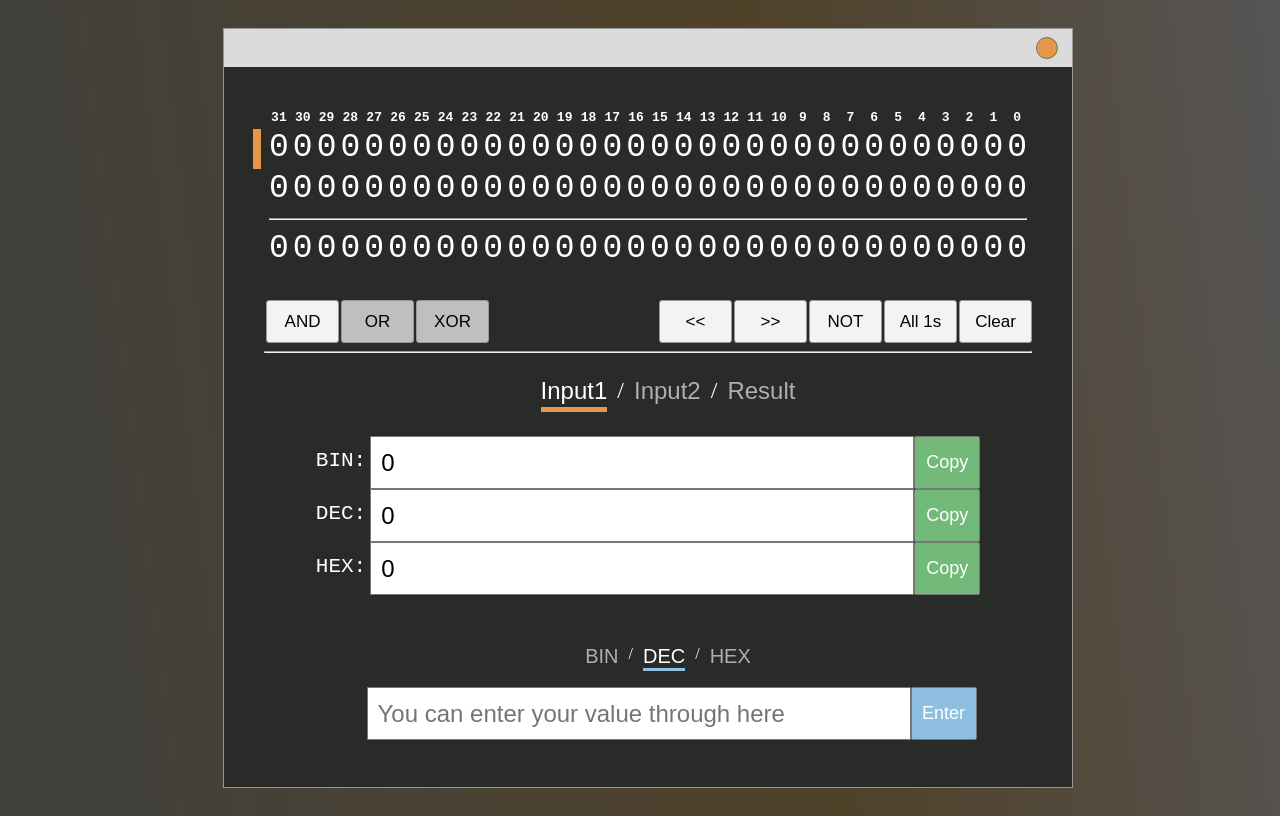
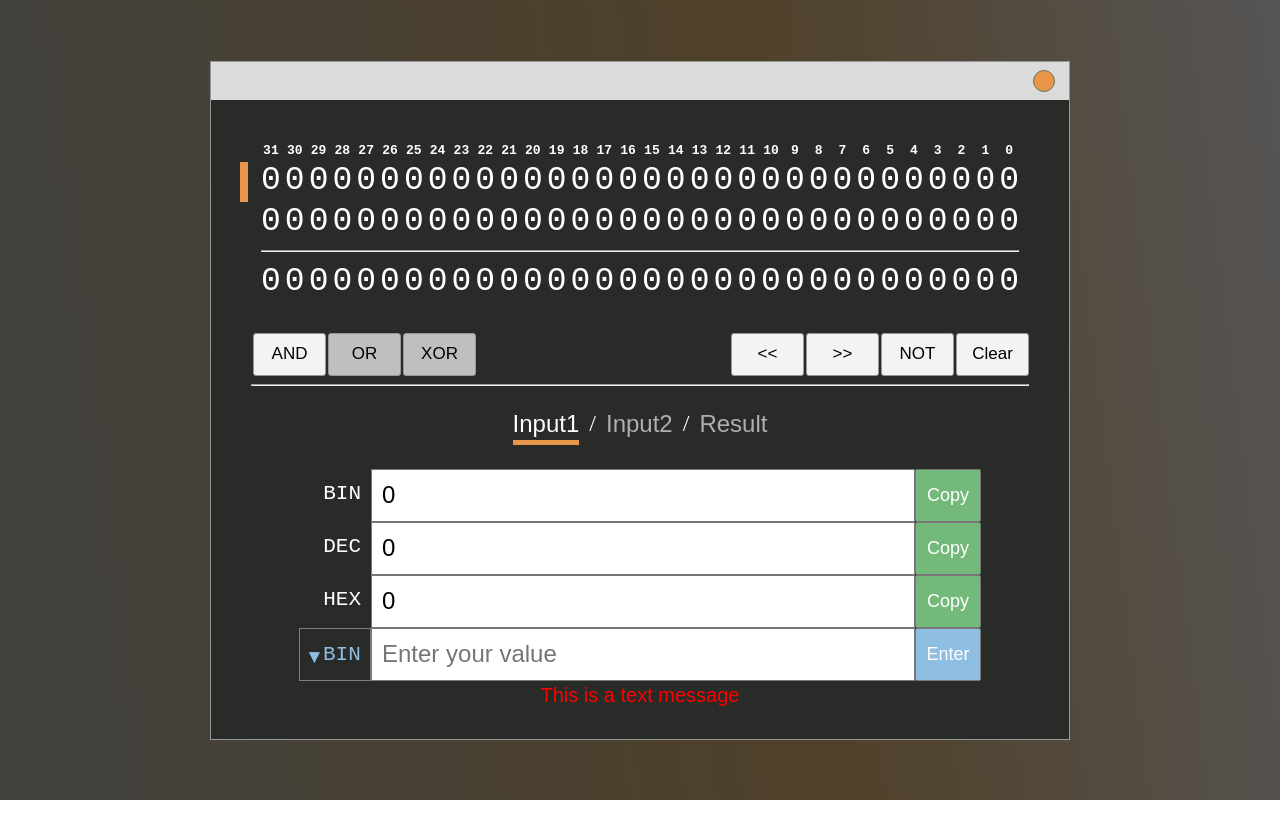
Before and after one commit to Lulkafe/BinaryCalc, a React app: page / in a window 1280 px wide. Built offline with nearby package versions, Linux system fonts and the light colour scheme.

Commit message:
Replaced a radix menu with select menu

```diff
--- a/index.html
+++ b/index.html
@@ -1,6 +1,7 @@
 <!DOCTYPE html>
 
 <head>
+    <meta name="viewport" content="width=device-width, initial-scale=1">
 </head>
 <html>
     <body>
--- a/src/components.tsx
+++ b/src/components.tsx
@@ -192,10 +192,6 @@ function BitMnpButtngs () {
                 disabled={disabled}
                 cname={cname}
                 onClick={() => dispatch({ type: actions.bits.not})}/>
-            <UIButton text='All 1s'
-                disabled={disabled}
-                cname={cname}
-                onClick={() => dispatch({ type: actions.bits.all1s})}/>
             <UIButton text='Clear'
                 disabled={disabled}
                 cname={cname}
@@ -268,9 +264,9 @@ function OutputBars() {
 
     return (
         <div>
-            <OutputBar header='BIN:' value={bin_val} onClick={onClick(bin_val)}/>
-            <OutputBar header='DEC:' value={dec_val} onClick={onClick(dec_val)}/>
-            <OutputBar header='HEX:' value={hex_val} onClick={onClick(hex_val)}/>
+            <OutputBar header='BIN' value={bin_val} onClick={onClick(bin_val)}/>
+            <OutputBar header='DEC' value={dec_val} onClick={onClick(dec_val)}/>
+            <OutputBar header='HEX' value={hex_val} onClick={onClick(hex_val)}/>
         </div>
     )
 }
@@ -294,10 +290,9 @@ function UserInputSection () {
 
     return (
         <div id='user-input__container'>
-            <RadixSelector />
+            {/* <RadixSelector /> */}
             <UserInputBar />
             <ValidationMassage message={state.validation_message}/>
-
         </div>
     )
 }
@@ -335,7 +330,7 @@ function RadixSelector () {
 function UserInputBar () {
 
     const { dispatch, state } = useContext(CalcContext);
-    const placeholder = 'You can enter your value through here';
+    const placeholder = 'Enter your value';
     const disabled = state.item === Item.Result;
     const getInputValue = () =>
         (document.getElementById('user-input__bar') as HTMLInputElement).value;
@@ -352,6 +347,14 @@ function UserInputBar () {
 
     return (
         <div className='user-input__bar-wrapper'>
+            <div id='user-input__radix-select-wrapper'>
+                <select id='user-input__radix-select'>
+                    <option value='BIN'>BIN</option>
+                    <option value='DEC'>DEC</option>
+                    <option value='HEX'>HEX</option>
+                </select>
+                <span id='user-input__radix-select-arrow'>&#9660;</span>
+            </div>
             <input id='user-input__bar' type="text"
                 onInput={onInput}
                 placeholder={placeholder} disabled={disabled}/>
--- a/src/reducer.tsx
+++ b/src/reducer.tsx
@@ -8,7 +8,7 @@ export const initState = {
     bitwise: Bitwise.AND,
     item: Item.Input1,
     radix_for_input: Radix.DEC,
-    validation_message: ''
+    validation_message: 'This is a text message'
 }
 
 export const actions = {
@@ -17,8 +17,7 @@ export const actions = {
         shift_left: 'Left shift',
         shift_right: 'Right shift',
         not: 'Apply NOT to bits',
-        clear: 'Clear all bits',
-        all1s: 'Make all bits 1'
+        clear: 'Clear all bits'
     },
     bitwise: {
         change: 'Changed the bitwise operator'
@@ -135,17 +134,6 @@ export const bitReducer = (state, action) => {
                 };
             break;
 
-        case actions.bits.all1s:
-            if (state.item === Item.Input1)
-                return {
-                    ...state,
-                    input1: -1,
-                    result: calculateResult(-1, input2)
-                };
-            if (state.item === Item.Input2)
-                return { ...state, input2: -1 };
-            break;
-
         case actions.bitwise.change:
             {
                 const new_oper: Bitwise = action.value;
--- a/src/style.css
+++ b/src/style.css
@@ -3,6 +3,7 @@
 }
 
 body {
+    margin: 0;
     background: rgb(65,65,63);
     background: linear-gradient(83deg, rgba(65,65,63,1) 0%, rgba(80,65,41,1) 61%, rgba(86,85,85,1) 100%);
 }
@@ -27,6 +28,7 @@ body {
     padding: 30px 0 30px 0;
     overflow: hidden;
 }
+
 
 #binTable-wrapper {
     width: 100%;
@@ -86,6 +88,7 @@ body {
     list-style-type: none;
     display: flex;
     justify-content: center;
+    padding: 0;
 }
 
 #navi__item-list li {
@@ -112,9 +115,11 @@ body {
 
 .output-bar__label {
     padding-top: 13px;
-    padding-right: 4px;
+    padding-right: 10px;
     font-family: monospace;
     font-size: 21px;
+    width: 72px;
+    text-align: right;
 }
 
 .output-bar__input {
@@ -185,7 +190,7 @@ body {
 }
 
 #user-input__container {
-    margin-top: 50px;
+    margin-top: 0px;
 }
 
 .user-input__enter-btn {
@@ -214,15 +219,43 @@ body {
 
 .user-input__bar-wrapper {
     justify-content: center;
-    margin-left: 47px;
     display: flex;
     vertical-align: middle;
+    cursor: pointer;
+}
+
+#user-input__radix-select {
+    -webkit-appearance: none;
+    appearance: none;
+    font-size: 21px;
+    font-family: monospace;
+    padding-left: 23px;
+    width: 70px;
+    height: 51px;
+    position: relative;
+    color: rgb(142, 190, 225);
+    background: transparent;
+    border: none;
+}
+
+#user-input__radix-select-arrow {
+    position: absolute;
+    left: 5px;
+    top: 17px;
+    font-size:19px;
+    color: rgb(142, 190, 225);
+}
+
+#user-input__radix-select-wrapper {
+    position: relative;
+    border: 0.2px solid gray;
 }
 
 #user-input__radix-list {
     list-style-type: none;
     display: flex;
     justify-content: center;
+    padding: 0;
 }
 
 #user-input__radix-list li {
@@ -250,16 +283,15 @@ body {
     font-size: 20px;
     min-height: 25px;
     margin-top: 3px;
+    word-wrap: break-word;
 }
 
 #user-input__validation-msg-wrapper {
-    margin-left: 104px;
-    width: 610px;
+    width: 100%;
 }
 
 #window {
-    height: 760px;
-    width: 850px;
+    width: 860px;
     margin: 0 auto;
     color: white;
     background: #282b28;
@@ -289,9 +321,26 @@ body {
 }
 
 
-@media only screen and (max-width: 850px) {
+@media only screen and (max-width: 750px) {
     #window {
         width: 99%
     }
+}
 
+@media only screen and (max-width: 600px) {
+    .user-input__bar-wrapper {
+        margin-left: 0;
+    }
+
+    .ui__button-wrapper {
+        flex-direction: column;
+    }
+
+    #window__content-wrapper {
+        padding: 10px 20px 10px 20px;
+    }
+
+    .binTable__highlight-bar {
+        left: 10px
+    }
 }
```
Also changed, not shown: 2 other files (tests, documents, lock files or other folders).
